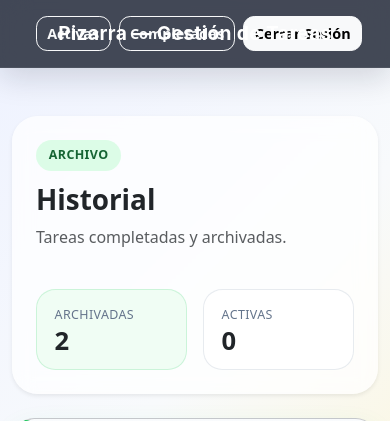
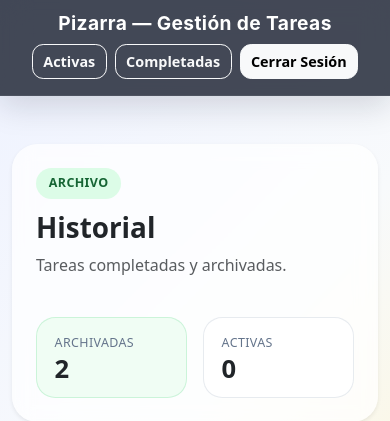
Before and after one commit to OSanabria777/proyecto_pizarra_tareas_pi2, a Django app: page /completed/ in a window 390 px wide. Shown: the top 421 px of the page. Run offline with Django 5.2, Linux system fonts and the light colour scheme; a user stored in the database is signed in; data comes from the database, SQL or seed files in the repository; both versions use the stored data as it was after the commit.

Commit message:
Actualización del navbar y mejoras responsive

```diff
--- a/static/css/style.css
+++ b/static/css/style.css
@@ -176,7 +176,7 @@ input[type="color"].form-control-color {
 /* Center the navbar brand (Pizarra — Gestión de Tareas) */
 .navbar-glass .container { position: relative; }
 .brand-pro { position: absolute; left: 50%; transform: translateX(-50%); font-size: 1.2rem; }
-
+.peso {  margin-bottom: 0.5rem; }
 /* Restore original hero alignment defaults (no forced centering) */
 .board-hero .hero-text { text-align: left; }
 .board-hero .hero-text .display-6 { font-size: 2.8rem; line-height: 1.05; }
@@ -253,3 +253,35 @@ input[type="color"].form-control-color {
   font-size: .98rem;
   word-break: break-word;
 }
+
+@media (max-width: 576px) {
+
+  .navbar-glass .container {
+    flex-direction: column;
+    align-items: center;
+    gap: 1.25rem; /* 👈 más espacio entre título y botones */
+  }
+
+  /* 🔝 Subir un poco el título */
+  .navbar-glass .peso {
+    transform: translateY(-3px);
+  }
+
+  .navbar-glass .navbar-brand {
+    line-height: 1.1;
+    margin: 0;
+    padding: 0;
+  }
+
+  /* 🔘 Botones */
+  .navbar-glass .ms-auto {
+    width: 100%;
+    display: flex;
+    justify-content: center;
+  }
+
+  .navbar-glass .ms-auto.d-flex {
+    flex-wrap: wrap;
+    gap: 0.5rem;
+  }
+}
--- a/templates/base.html
+++ b/templates/base.html
@@ -10,8 +10,10 @@
 </head>
 <body>
   <nav class="navbar navbar-expand-lg navbar-dark navbar-glass px-3 py-3">
-    <div class="container">
-      <a class="navbar-brand fw-bold brand-pro" href="{% url 'dashboard' %}">Pizarra — Gestión de Tareas</a>
+    <div class="container d-flex flex-wrap align-items-center justify-content-between">
+      <div class="peso">
+        <a class="navbar-brand fw-bold brand-pro me-2" href="{% url 'dashboard' %}">Pizarra — Gestión de Tareas</a>
+      </div>
       <div class="ms-auto d-flex gap-2 align-items-center">
         {% if user.is_authenticated %}
           <a class="btn btn-outline-light btn-sm app-btn" href="{% url 'dashboard' %}">Activas</a>
```
Also changed, not shown: db.sqlite3.
